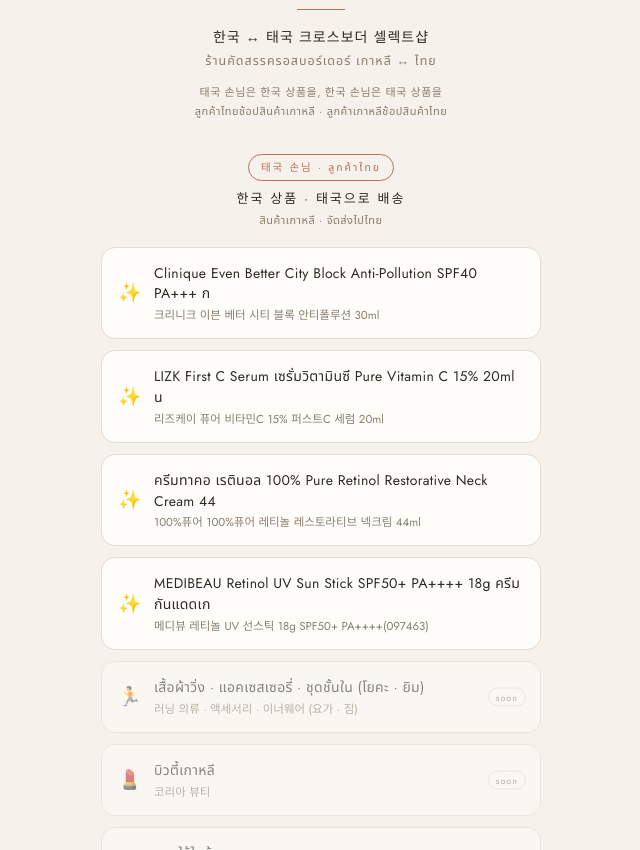
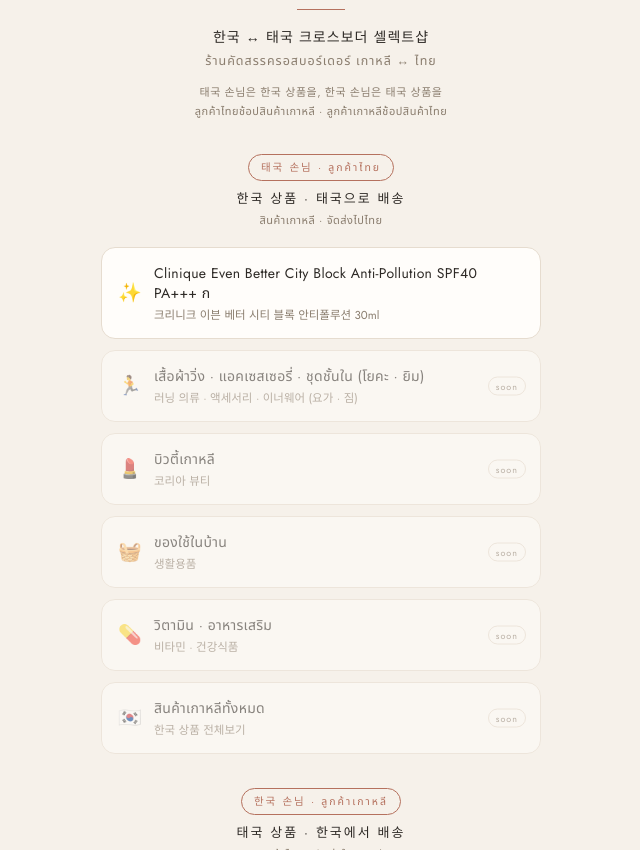
Before and after one commit to bmww530e/ella-linkbio, a plain HTML site: page index.html in a window 1280 px wide. Shown: the part 259-1109 px from the top of the page, without its empty margins (319-959 px from the left). Drawn offline with Linux system fonts and the light colour scheme.

Commit message:
linkbio: 태국 FDA 없는 3개 판매 중지 반영 (대표 09-29)

```diff
--- a/index.html
+++ b/index.html
@@ -59,9 +59,6 @@
   <div class="grp-head"><span class="badge">태국 손님 · ลูกค้าไทย</span><span class="grp-title">한국 상품 · 태국으로 배송<br><span class="grp-title-th">สินค้าเกาหลี · จัดส่งไปไทย</span></span></div>
   <div class="links">
       <a class="btn" href="https://shopee.co.th/product/1931107581/56918562049?utm_source=linkbio&amp;utm_medium=bio&amp;utm_campaign=p-l260927f8768f" target="_blank" rel="noopener"><span class="ic">✨</span><span class="txt"><span class="p">Clinique Even Better City Block Anti-Pollution SPF40 PA+++ ก</span><span class="s">크리니크 이븐 베터 시티 블록 안티폴루션 30ml</span></span></a>
-      <a class="btn" href="https://shopee.co.th/product/1931107581/45418592058?utm_source=linkbio&amp;utm_medium=bio&amp;utm_campaign=p-l260928a81349" target="_blank" rel="noopener"><span class="ic">✨</span><span class="txt"><span class="p">LIZK First C Serum เซรั่มวิตามินซี Pure Vitamin C 15% 20ml น</span><span class="s">리즈케이 퓨어 비타민C 15% 퍼스트C 세럼 20ml</span></span></a>
-      <a class="btn" href="https://shopee.co.th/product/1931107581/56718561093?utm_source=linkbio&amp;utm_medium=bio&amp;utm_campaign=p-l260928a99b6d" target="_blank" rel="noopener"><span class="ic">✨</span><span class="txt"><span class="p">ครีมทาคอ เรตินอล 100% Pure Retinol Restorative Neck Cream 44</span><span class="s">100%퓨어 100%퓨어 레티놀 레스토라티브 넥크림 44ml</span></span></a>
-      <a class="btn" href="https://shopee.co.th/product/1931107581/50568274886?utm_source=linkbio&amp;utm_medium=bio&amp;utm_campaign=p-l260922866742" target="_blank" rel="noopener"><span class="ic">✨</span><span class="txt"><span class="p">MEDIBEAU Retinol UV Sun Stick SPF50+ PA++++ 18g ครีมกันแดดเก</span><span class="s">메디뷰 레티놀 UV 선스틱 18g SPF50+ PA++++(097463)</span></span></a>
       <span class="btn soon" title="준비 중 / เร็ว ๆ นี้"><span class="ic">🏃</span><span class="txt"><span class="p">เสื้อผ้าวิ่ง · แอคเซสเซอรี่ · ชุดชั้นใน (โยคะ · ยิม)</span><span class="s">러닝 의류 · 액세서리 · 이너웨어 (요가 · 짐)</span></span><span class="tag">soon</span></span>
       <span class="btn soon" title="준비 중 / เร็ว ๆ นี้"><span class="ic">💄</span><span class="txt"><span class="p">บิวตี้เกาหลี</span><span class="s">코리아 뷰티</span></span><span class="tag">soon</span></span>
       <span class="btn soon" title="준비 중 / เร็ว ๆ นี้"><span class="ic">🧺</span><span class="txt"><span class="p">ของใช้ในบ้าน</span><span class="s">생활용품</span></span><span class="tag">soon</span></span>
```
